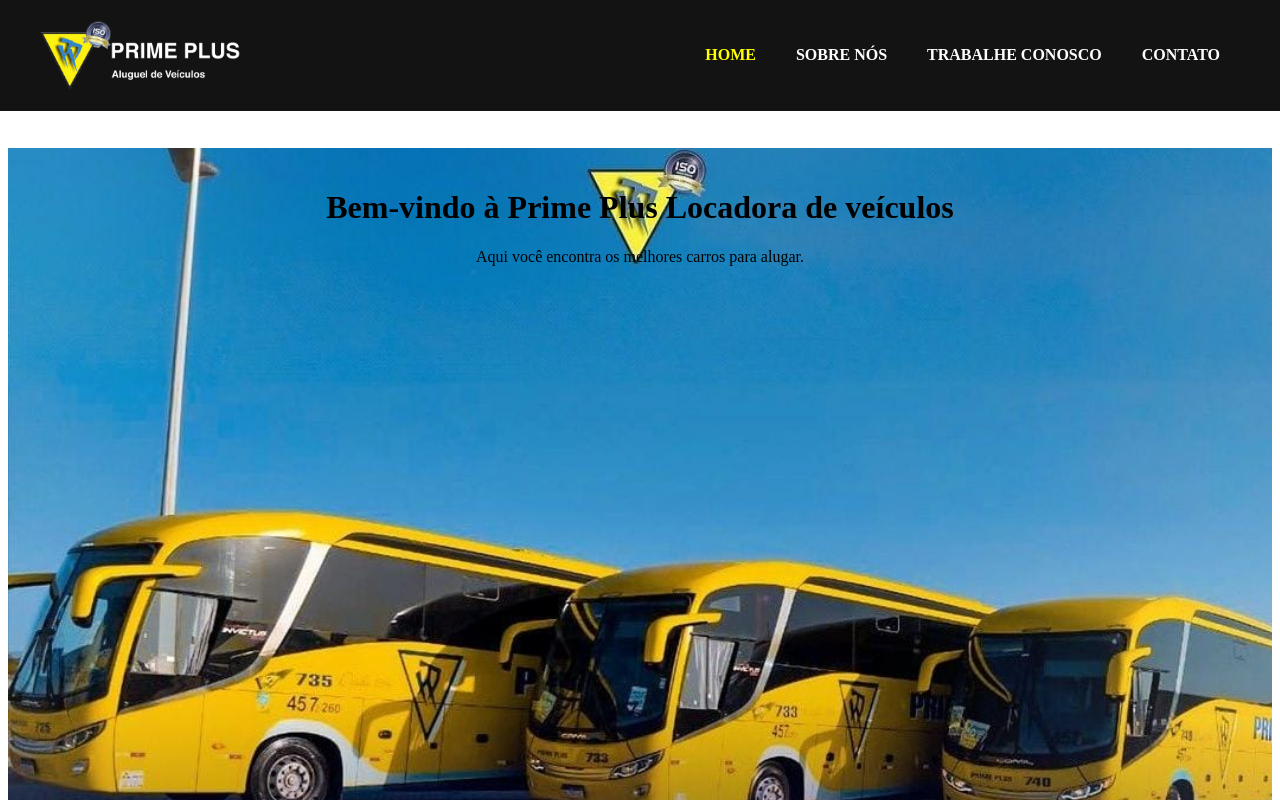
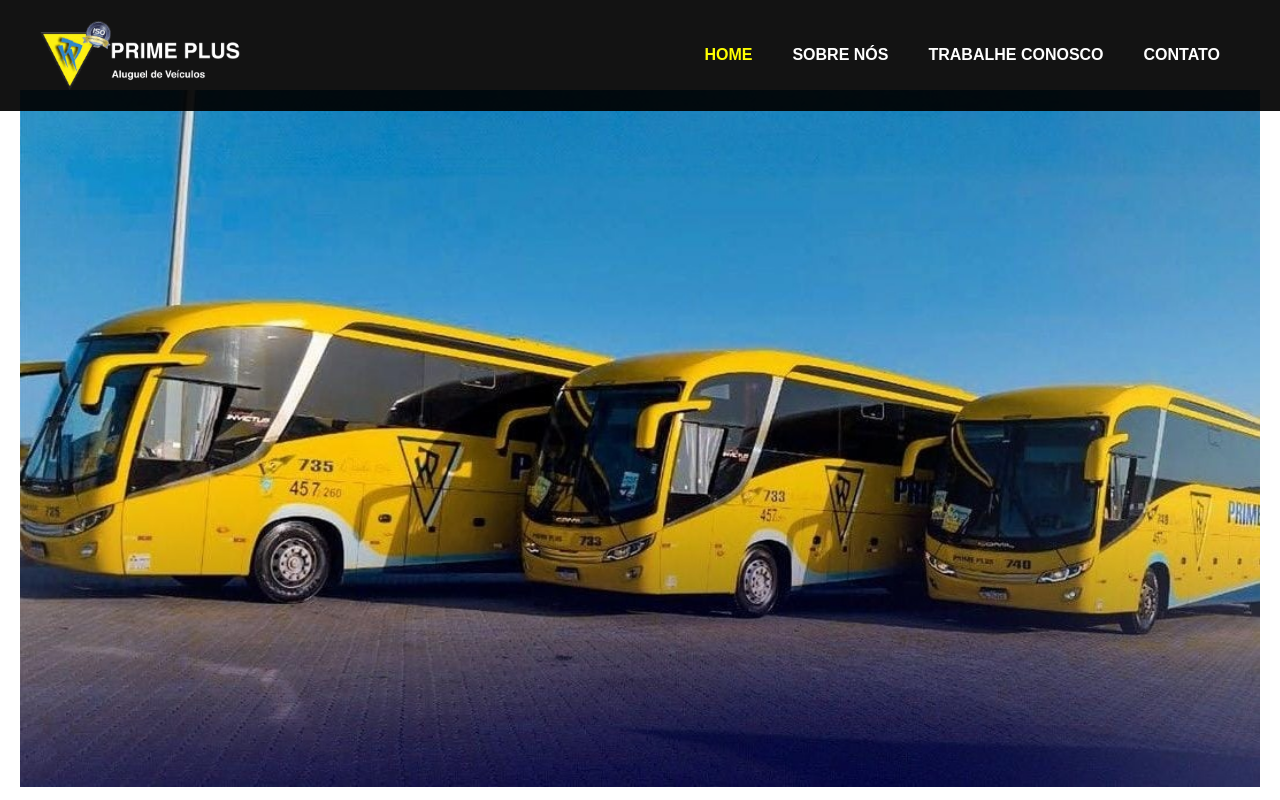
Before and after one commit to PrimePlusLoc/primeplus, a React app: page / in a window 1280 px wide. Shown: the top 800 px of the page. Built offline with nearby package versions, Linux system fonts and the light colour scheme; the HTML template or start-up script is replaced by a standard one.

Commit message:
feat: ajusta imagem

```diff
--- a/src/App.tsx
+++ b/src/App.tsx
@@ -28,8 +28,7 @@
   return (
     <div className="app-container">
       <Header setActiveTab={setActiveTab} />
-      <div className="content" style={{ paddingTop: '70px' }}>
-        {/* Adicione o padding superior correspondente à altura do cabeçalho */}
+      <div className="content">
         <TransitionGroup>
           <CSSTransition key={activeTab} classNames="fade" timeout={300}>
             {renderContent()}
--- a/src/components/Header.tsx
+++ b/src/components/Header.tsx
@@ -1,6 +1,6 @@
 import React, { useState } from 'react';
-import '../styles.css';
-import logo from '../assets/logo.png';
+import '../styles.css'; // Import the global styles
+import logo from '../assets/logo.png'; // Adjust the path if necessary
 
 interface HeaderProps {
   setActiveTab: (tab: string) => void;
--- a/src/components/Home.css
+++ /dev/null
@@ -1,12 +0,0 @@
-.home-container {
-  position: relative;
-  text-align: center;
-  padding: 20px;
-  z-index: 1;
-}
-
-header {
-  margin-bottom: 20px;
-  position: relative;
-  z-index: 2;
-}
--- a/src/components/Home.tsx
+++ b/src/components/Home.tsx
@@ -1,15 +1,18 @@
 import React from 'react';
-import Slide from './Slider';
-import './Home.css';  // Import the CSS file
+import '../styles.css'; // Import the specific styles for Home
+import backgroundImage from '../assets/frota2.jpeg'; // Adjust the path if necessary
 
 const Home: React.FC = () => {
   return (
     <div className="home-container">
-      <header>
-        <h1>Bem-vindo à Prime Plus Locadora de veículos</h1>
-        <p>Aqui você encontra os melhores carros para alugar.</p>
-      </header>
-      <Slide />
+      <img src={backgroundImage} alt="Background" className="background-image" />
+      <div className="content">
+        <header>
+          <h1>Bem-vindo à Prime Plus Locadora de veículos</h1>
+          <p>Aqui você encontra os melhores veículos para alugar.</p>
+        </header>
+        {/* Other content or components */}
+      </div>
     </div>
   );
 };
--- a/src/index.html
+++ b/src/index.html
@@ -3,7 +3,7 @@
 <head>
   <meta charset="UTF-8">
   <meta name="viewport" content="width=device-width, initial-scale=1.0">
-  <title>Locadora de Veículos</title>
+  <title>Prime Plus</title>
 </head>
 <body>
   <div id="root"></div>
--- a/src/styles.css
+++ b/src/styles.css
@@ -1,18 +1,24 @@
 body {
-  padding-top: 70px; /* Ajuste conforme a altura do cabeçalho */
+  margin: 0;
+  padding: 0;
+  font-family: Arial, sans-serif;
+}
+
+.app-container {
+  padding-top: 70px; /* Espaço para o cabeçalho fixo */
 }
 
 /* Header styles */
 .header {
-  position: fixed; /* Define o cabeçalho como fixo */
-  top: 0; /* Posiciona o cabeçalho no topo da página */
-  left: 0; /* Posiciona o cabeçalho no canto superior esquerdo */
-  width: 100%; /* Define a largura do cabeçalho como 100% da largura da janela do navegador */
+  position: fixed;
+  top: 0;
+  left: 0;
+  width: 100%;
   background-color: #000000ec;
   padding: 10px 0;
+  z-index: 3; /* Garantir que o cabeçalho esteja acima do conteúdo */
 }
 
-/* Estilos de conteúdo */
 .header-content {
   display: flex;
   align-items: center;
@@ -47,8 +53,41 @@
 }
 
 .logo {
-  max-width: 200px; /* Ajustando a largura máxima da logo para 200px */
+  max-width: 200px;
   height: auto;
+}
+
+.menu-item.selected {
+  color: yellow;
+}
+
+.menu-item:hover {
+  text-decoration: underline;
+}
+
+/* Home styles */
+.home-container {
+  position: relative;
+  text-align: center;
+  z-index: 1;
+  min-height: 100vh; /* Para garantir que o container ocupe pelo menos a altura da tela */
+}
+
+.background-image {
+  background-color: rgba(0, 0, 0, 0);
+  background-repeat: no-repeat;
+  background-size: cover;
+  background-position: center center;
+  width: 100%;
+  height: 100%;
+  opacity: 1;
+  visibility: inherit;
+  z-index: 20;
+}
+.content {
+  position: relative;
+  z-index: 1;
+  padding: 20px;
 }
 
 /* Contact styles */
@@ -59,47 +98,47 @@
   background-color: #f9f9f9;
   border-radius: 8px;
   box-shadow: 0 0 10px rgba(0, 0, 0, 0.1);
-  display: flex; /* Exibir os elementos como flexíveis */
-  justify-content: space-between; /* Distribuir os elementos igualmente ao longo do contêiner */
+  display: flex;
+  justify-content: space-between;
 }
 
 .contact-form {
-  flex: 1; /* Distribuir o espaço disponível igualmente entre as duas divs */
+  flex: 1;
 }
 
 .contact-info {
-  flex: 1; /* Distribuir o espaço disponível igualmente entre as duas divs */
-  margin-left: 100px; /* Adicionando espaço à esquerda da parte de informações */
+  flex: 1;
+  margin-left: 100px;
 }
 
 .form-group {
-  margin-bottom: 10px; /* Reduzindo o espaçamento entre os grupos de formulário */
+  margin-bottom: 10px;
 }
 
 .form-group label {
-  margin-bottom: 3px; /* Reduzindo o espaçamento abaixo das etiquetas */
+  margin-bottom: 3px;
   font-weight: bold;
-  font-size: 14px; /* Reduzindo o tamanho da fonte das etiquetas */
+  font-size: 14px;
 }
 
 .form-group input,
 .form-group select {
   width: 100%;
-  padding: 8px; /* Reduzindo o preenchimento dos campos de entrada */
+  padding: 8px;
   border: 1px solid #ccc;
   border-radius: 4px;
-  font-size: 14px; /* Reduzindo o tamanho da fonte dos campos de entrada */
+  font-size: 14px;
 }
 
 .form-group textarea {
   width: 100%;
-  min-height: 100px; /* Altura mínima do campo de mensagem */
-  max-height: 200px; /* Altura máxima do campo de mensagem */
-  resize: vertical; /* Permitir redimensionamento vertical */
-  padding: 8px; /* Reduzindo o preenchimento do campo de mensagem */
+  min-height: 100px;
+  max-height: 200px;
+  resize: vertical;
+  padding: 8px;
   border: 1px solid #ccc;
   border-radius: 4px;
-  font-size: 14px; /* Reduzindo o tamanho da fonte do campo de mensagem */
+  font-size: 14px;
 }
 
 button[type="submit"] {
@@ -121,13 +160,13 @@
 }
 
 .contact-info h2 {
-  margin-bottom: 8px; /* Reduzindo o espaçamento abaixo do subtítulo */
-  font-size: 18px; /* Reduzindo o tamanho da fonte do subtítulo */
+  margin-bottom: 8px;
+  font-size: 18px;
 }
 
 .contact-info p {
-  margin: 3px 0; /* Reduzindo o espaçamento entre os parágrafos */
-  font-size: 14px; /* Reduzindo o tamanho da fonte dos parágrafos */
+  margin: 3px 0;
+  font-size: 14px;
 }
 
 /* Animation styles */
@@ -137,7 +176,7 @@
 
 .fade-enter-active {
   opacity: 1;
-  transition: opacity 1000ms;
+  transition: opacity 300ms;
 }
 
 .fade-exit {
@@ -146,7 +185,7 @@
 
 .fade-exit-active {
   opacity: 0;
-  transition: opacity 1ms;
+  transition: opacity 300ms;
 }
 
 .form-group-flex {
@@ -156,7 +195,7 @@
 
 .form-group-flex .form-group {
   flex: 1;
-  margin-right: 70px; /* Ajuste o valor conforme necessário */
+  margin-right: 70px;
 }
 
 .form-group-flex .form-group:last-child {
@@ -167,22 +206,14 @@
   display: flex;
   justify-content: center;
   align-items: center;
-  height: 100vh; /* Isso centralizará a caixa verticalmente */
+  height: 100vh;
 }
 
 .about-box {
-  background-color: #f4f4f4; /* Cor de fundo da caixa */
-  border: 1px solid #ddd; /* Borda da caixa */
-  padding: 20px; /* Espaçamento interno */
-  width: 80%; /* Largura da caixa */
-  max-width: 600px; /* Largura máxima da caixa */
-  text-align: center; /* Centralizar o texto */
+  background-color: #f4f4f4;
+  border: 1px solid #ddd;
+  padding: 20px;
+  width: 80%;
+  max-width: 600px;
+  text-align: center;
 }
-
-.menu-item.selected {
-  color: yellow;
-}
-
-.menu-item:hover {
-  text-decoration: underline;
-}
```
Also changed, not shown: src/assets/frota2.jpeg (added).
